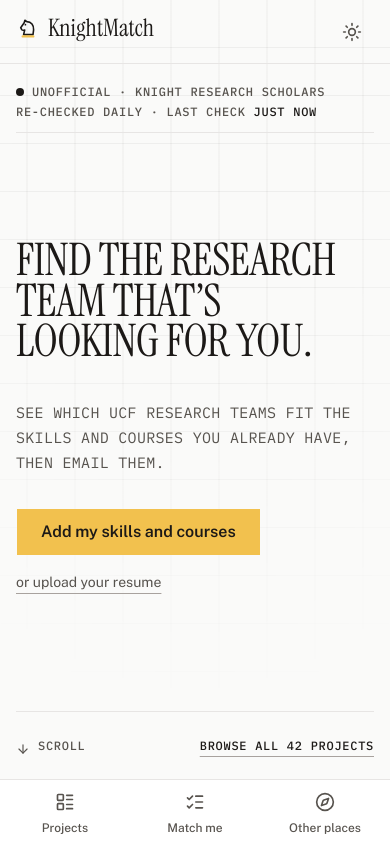
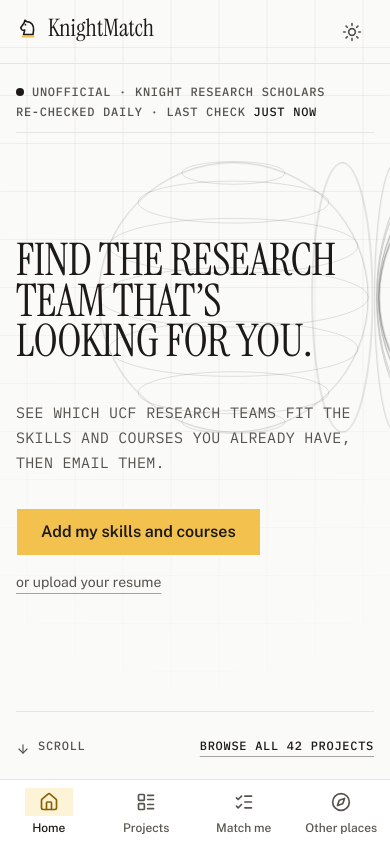
Before and after one commit to long060106/KnightMatch, a Next.js app: page / in a window 390 px wide. Shown: the top 844 px of the page. Built offline with nearby package versions, Linux system fonts and the light colour scheme.

Commit message:
Home in the nav, slowly turning wireframe spheres on the home page
- Home is a nav item again (header and phone tab bar, four tabs)
- WireSphere: hairline globe whose meridians turn via scaleX, pure SVG + CSS,
  still under reduced motion; a large one behind the headline, a small one at the CTA

```diff
--- a/src/app/globals.css
+++ b/src/app/globals.css
@@ -570,3 +570,31 @@
 .km-grid[data-active]::after {
   opacity: 1;
 }
+
+/*
+  Wireframe sphere (WireSphere): meridians squash with scaleX, swinging 1 → -1 → 1. Each one starts
+  part-way through the cycle (--k), so together they read as a globe turning. Reduced motion keeps
+  the inline scaleX (a still globe).
+*/
+.km-sphere-meridian {
+  transform-box: view-box;
+  transform-origin: center;
+}
+.km-sphere-lat {
+  opacity: 0.6;
+}
+@media (prefers-reduced-motion: no-preference) {
+  .km-sphere-meridian {
+    animation: km-spin-x var(--spin, 28s) ease-in-out infinite;
+    animation-delay: calc(var(--k) * var(--spin, 28s) / -2);
+  }
+}
+@keyframes km-spin-x {
+  0%,
+  100% {
+    transform: scaleX(1);
+  }
+  50% {
+    transform: scaleX(-1);
+  }
+}
--- a/src/app/page.tsx
+++ b/src/app/page.tsx
@@ -5,6 +5,7 @@
 import { LegacyListRedirect } from "@/components/legacy-list-redirect";
 import { OpenTicker } from "@/components/open-ticker";
 import { Button } from "@/components/ui/button";
+import { WireSphere } from "@/components/wire-sphere";
 import { meta, projects, toListing } from "@/lib/data";
 import { shortCollege } from "@/lib/filters";
 
@@ -49,6 +50,9 @@
             See all {listing.length} projects
           </h2>
           <div className="flex flex-wrap items-center gap-x-6 gap-y-1 lg:col-span-4 lg:justify-end">
+            <div className="mb-6 hidden basis-full justify-end lg:flex">
+              <WireSphere meridians={7} parallels={5} seconds={10} className="w-28 text-foreground/40" />
+            </div>
             <Button asChild className="h-12 px-6 text-base font-semibold active:scale-[0.97]">
               <Link href="/projects">Browse projects</Link>
             </Button>
--- a/src/components/hero.tsx
+++ b/src/components/hero.tsx
@@ -14,6 +14,7 @@
 import { HoverScramble } from "./hover-scramble";
 import { RelativeTime } from "./relative-time";
 import { Scramble } from "./scramble";
+import { WireSphere } from "./wire-sphere";
 
 /** Two lines that run edge to edge from 1024px; "rule" is the hairline that stretches to fill line one. */
 const HEADLINE: string[][] = [
@@ -114,7 +115,16 @@
       </div>
       <DrawRule />
 
-      <div className="flex flex-1 flex-col justify-center py-16 md:py-20">
+      <div className="relative isolate flex flex-1 flex-col justify-center py-16 md:py-20">
+        {/* A slowly turning wireframe globe behind the headline: the type sits over it, like a title
+            over a cover image. Faint ink only, so the words stay the loudest thing on screen. */}
+        <div
+          aria-hidden="true"
+          className="km-hero-in pointer-events-none absolute top-6 right-0 -z-10 w-[72vw] max-w-[620px] text-foreground/20 md:top-1/2 md:w-[52vw] md:-translate-y-1/2 lg:right-[4%] lg:w-[46vw]"
+          style={{ "--d": "300ms" } as CSSProperties}
+        >
+          <WireSphere className="w-full" />
+        </div>
         <h1 id="hero-title" className="km-headline font-serif leading-[0.9] tracking-[-0.01em] uppercase">
           <RisingHeadline />
         </h1>
--- a/src/components/main-nav.tsx
+++ b/src/components/main-nav.tsx
@@ -1,6 +1,6 @@
 "use client";
 
-import { Compass, LayoutList, ListChecks, type LucideIcon } from "lucide-react";
+import { Compass, House, LayoutList, ListChecks, type LucideIcon } from "lucide-react";
 import Link from "next/link";
 import { usePathname } from "next/navigation";
 import { cn } from "@/lib/utils";
@@ -13,13 +13,14 @@
 }
 
 const ITEMS: NavItem[] = [
+  { href: "/", label: "Home", icon: House },
   { href: "/projects", label: "Projects", icon: LayoutList },
   { href: "/match", label: "Match me", icon: ListChecks },
   { href: "/other-places", label: "Other places", icon: Compass },
 ];
 
 function isActive(pathname: string, href: string): boolean {
-  return pathname.startsWith(href);
+  return href === "/" ? pathname === "/" : pathname.startsWith(href);
 }
 
 /** Header links from 768px up. */
@@ -69,7 +70,7 @@
       aria-label="Main"
       className="fixed inset-x-0 bottom-0 z-40 border-t bg-card pb-[env(safe-area-inset-bottom)] md:hidden"
     >
-      <ul className="mx-auto grid max-w-md grid-cols-3">
+      <ul className="mx-auto grid max-w-md grid-cols-4">
         {ITEMS.map((item) => {
           const active = isActive(pathname, item.href);
           const Icon = item.icon;
--- /dev/null
+++ b/src/components/wire-sphere.tsx
@@ -0,0 +1,70 @@
+import type { CSSProperties } from "react";
+import { cn } from "@/lib/utils";
+
+interface WireSphereProps {
+  className?: string;
+  /** Lines of longitude; they turn around the vertical axis. */
+  meridians?: number;
+  /** Lines of latitude, drawn as flat ellipses so the sphere reads as seen from slightly above. */
+  parallels?: number;
+  /** Seconds for one half turn (a meridian going from facing you to facing away). */
+  seconds?: number;
+}
+
+const R = 96;
+
+/**
+ * A wireframe globe in hairlines that slowly spins. Pure SVG + CSS, so it runs from the prerendered
+ * HTML: each meridian is a circle squashed with scaleX, and the scale swings 1 → -1 → 1 with an
+ * ease-in-out curve, which is close enough to cos(angle) to read as rotation. Meridians are offset
+ * along that cycle. Ink color only (currentColor), decorative (aria-hidden).
+ * Reduced motion: it holds still at the same spread of angles.
+ */
+export function WireSphere({ className, meridians = 9, parallels = 7, seconds = 14 }: WireSphereProps) {
+  const lats = Array.from({ length: parallels }, (_, i) => -90 + (180 / (parallels + 1)) * (i + 1));
+  return (
+    <svg
+      viewBox="-100 -100 200 200"
+      aria-hidden="true"
+      className={cn("km-sphere overflow-visible", className)}
+      style={{ "--spin": `${seconds * 2}s` } as CSSProperties}
+    >
+      <g fill="none" stroke="currentColor" strokeWidth="1" vectorEffect="non-scaling-stroke">
+        {lats.map((lat) => {
+          const phi = (lat * Math.PI) / 180;
+          const rx = R * Math.cos(phi);
+          return (
+            <ellipse
+              key={lat}
+              cx="0"
+              cy={(-R * Math.sin(phi)).toFixed(2)}
+              rx={rx.toFixed(2)}
+              ry={(rx * 0.22).toFixed(2)}
+              vectorEffect="non-scaling-stroke"
+              className="km-sphere-lat"
+            />
+          );
+        })}
+        {Array.from({ length: meridians }, (_, k) => {
+          // Spread over half a turn: a meridian at θ and θ + 180° are the same circle.
+          const theta = (k / meridians) * Math.PI;
+          return (
+            <circle
+              key={k}
+              r={R}
+              vectorEffect="non-scaling-stroke"
+              className="km-sphere-meridian"
+              style={
+                {
+                  transform: `scaleX(${Math.cos(theta).toFixed(4)})`,
+                  "--k": k / meridians,
+                } as CSSProperties
+              }
+            />
+          );
+        })}
+        <circle r={R} vectorEffect="non-scaling-stroke" />
+      </g>
+    </svg>
+  );
+}
```
Also changed, not shown: 1 other file (tests, documents, lock files or other folders).
